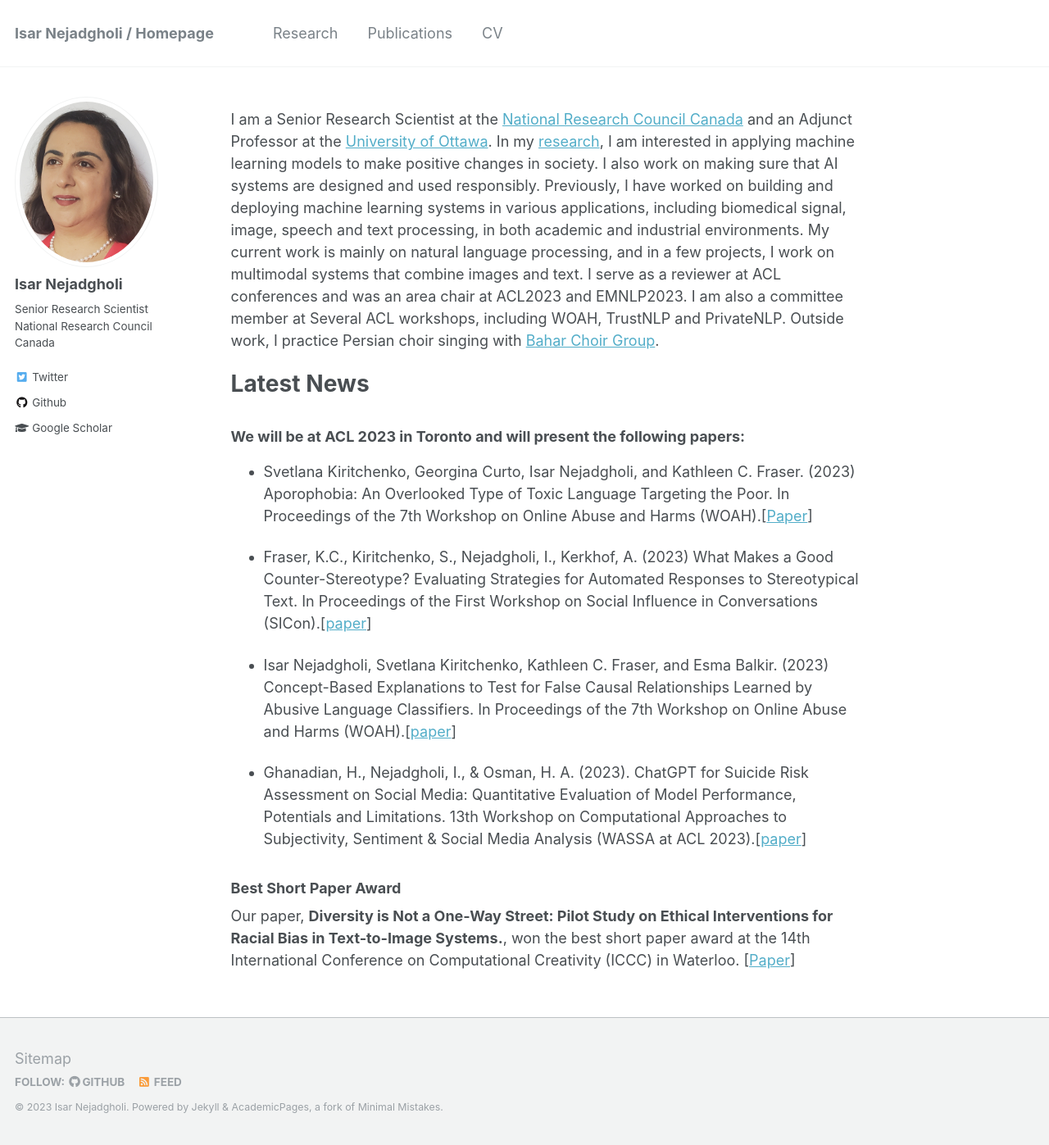
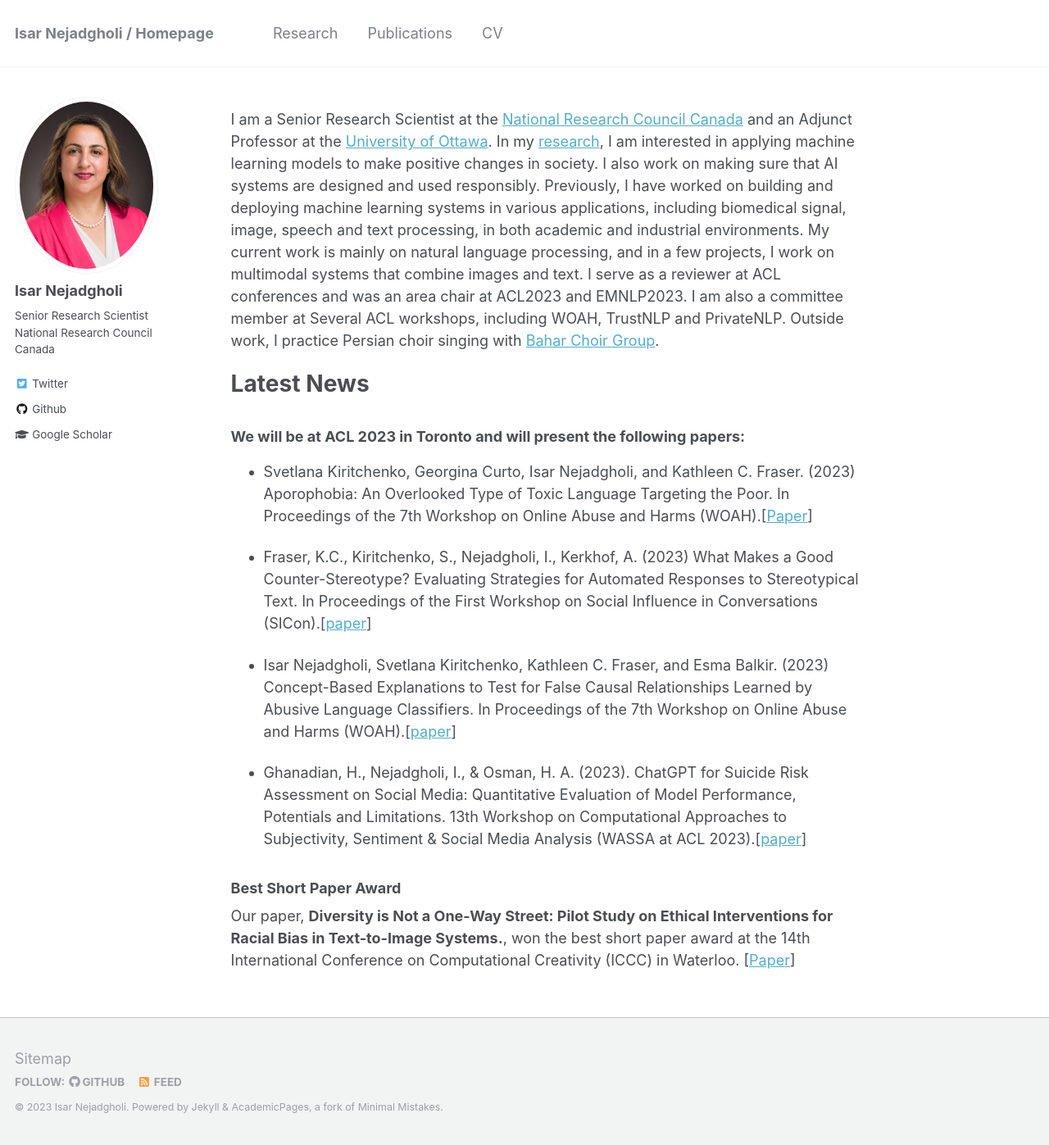
Before and after one commit to IsarNejad/IsarNejad.github.io, a Jekyll site: the page built from _pages/about.md, in a window 1280 px wide and 1397 px high. Shown: the whole window at 82% size. Built offline with Jekyll 4.4.1, drawn with Linux system fonts in a browser that asks for light colours.

Commit message:
Update _config.yml

```diff
--- a/_config.yml
+++ b/_config.yml
@@ -81,7 +81,7 @@ analytics:
 # Site Author
 author:
   name             : "Isar Nejadgholi"
-  avatar           : "Isar_Nejadgholi.jpg"
+  avatar           : "D214-24-1403-087.jpg"
   bio              : "Senior Research Scientist \n National Research Council Canada"
   location         :
   employer         :
```
